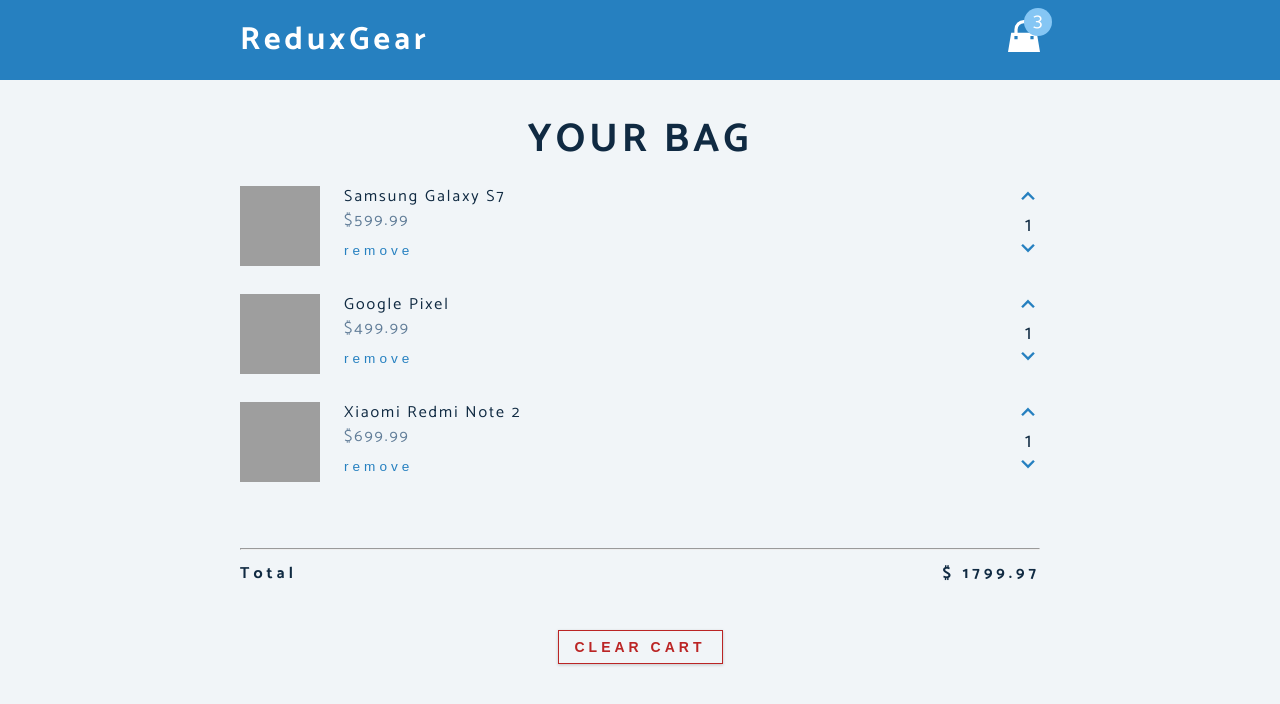
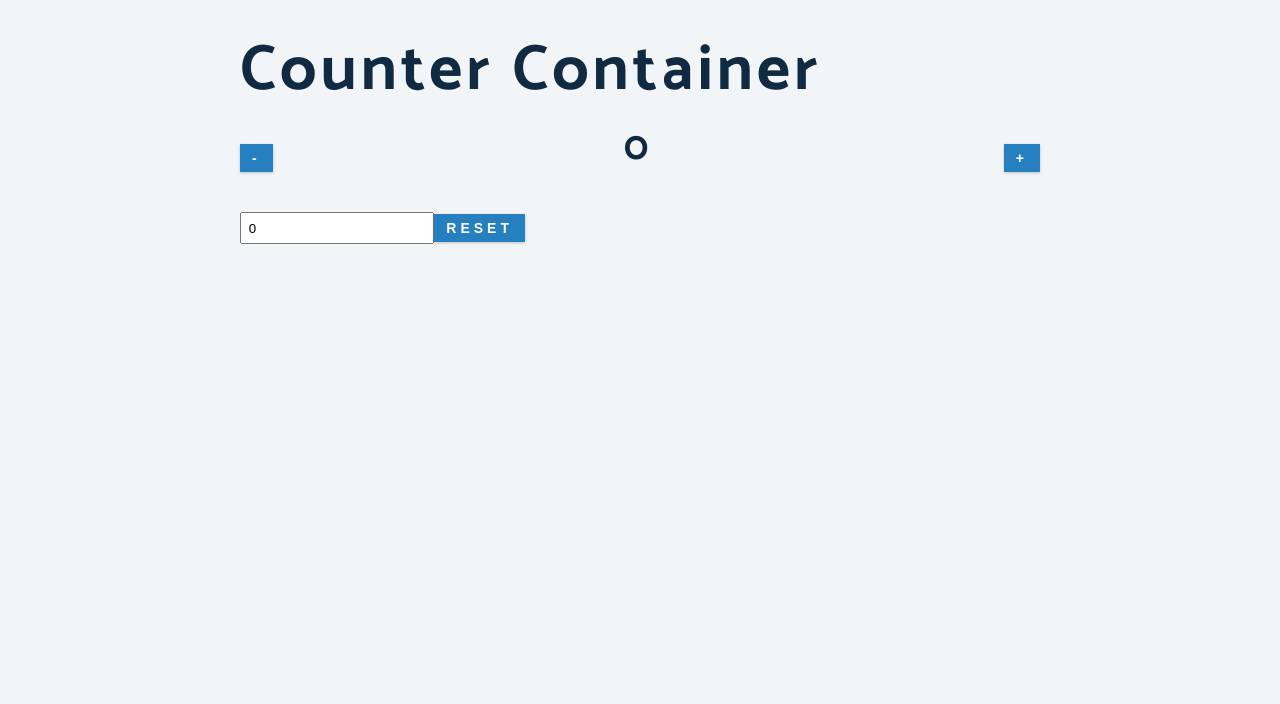
Before and after one commit to systemry420/redux-cart, a React (Create React App) app: page / in a window 1280 px wide. Shown: the top 704 px of the page. Built offline with nearby package versions, Linux system fonts and the light colour scheme; grey boxes are pictures that could not be loaded.

Commit message:
add counter functions using redux

```diff
--- a/src/App.js
+++ b/src/App.js
@@ -9,20 +9,23 @@
 import { createStore } from 'redux'
 import reducer from "./reducer";
 import { Provider } from "react-redux";
+import CounterContainer from "./components/CounterContainer";
+import countReducer, { countState } from "./countReducer";
 
 const initialState = {
   cart: cartItems,
   total: 0,
-  amount: 0
+  amount: 0,
 }
 
-const store = createStore(reducer, initialState)
+const store = createStore(countReducer, countState)
 
 function App() {
   return (
     <Provider store={store}>
-      <Navbar />
-      <CartContainer />
+      {/* <Navbar /> */}
+      {/* <CartContainer /> */}
+      <CounterContainer />
     </Provider>
   );
 }
--- /dev/null
+++ b/src/components/Count.js
@@ -0,0 +1,18 @@
+import React from 'react'
+import { connect } from 'react-redux'
+
+const Count = ({count}) => {
+  return (
+    <div>
+        <h2>{count}</h2>
+    </div>
+  )
+}
+
+function mapState (state) {
+    return {
+        count: state.count
+    }
+}
+
+export default connect(mapState) (Count)
--- /dev/null
+++ b/src/components/CounterContainer.js
@@ -0,0 +1,21 @@
+import React from "react";
+import Count from "./Count";
+import Minus from "./Minus";
+import Plus from "./Plus";
+import Reset from "./Reset";
+
+const CounterContainer = ({ count }) => {
+  return (
+    <div className="cart">
+      <h1>Counter Container</h1>
+      <div className="cart-item">
+        <Minus />
+        <Count />
+        <Plus />
+      </div>
+      <Reset />
+    </div>
+  );
+};
+
+export default CounterContainer
--- /dev/null
+++ b/src/components/Minus.js
@@ -0,0 +1,20 @@
+import React from 'react'
+import { connect } from 'react-redux'
+import { decrease } from '../countReducer'
+
+const Minus = ({ decreaseCount }) => {
+  return (
+    <div>
+        <button onClick={decreaseCount} className='btn'>-</button>
+    </div>
+  )
+}
+
+function mapDispatch(dispatch) {
+    return {
+        decreaseCount: () => dispatch(decrease())
+    }
+
+}
+
+export default connect(null, mapDispatch) (Minus)
--- /dev/null
+++ b/src/components/Plus.js
@@ -0,0 +1,21 @@
+import React from 'react'
+import { connect } from 'react-redux'
+import { increase } from '../countReducer'
+
+const Plus = ({increaseCount}) => {
+  return (
+    <div>
+        <button onClick={() => increaseCount() } className='btn'>+</button>
+    </div>
+  )
+}
+
+function mapDispatchToProps(dispatch) {
+    return {
+        increaseCount: () => {
+            dispatch(increase())
+        }
+    }
+}
+
+export default connect(null, mapDispatchToProps) (Plus)
--- /dev/null
+++ b/src/components/Reset.js
@@ -0,0 +1,24 @@
+import React from 'react'
+import { connect } from 'react-redux';
+import { reset } from '../countReducer';
+
+const Reset = ({ resetCount }) => {
+    const [input, setInput] = React.useState(0);
+
+  return (
+    <div>
+        <input value={input} onChange={(e) => setInput(e.target.value)} type='number' style={{padding: '.5em'}}/>
+        <button onClick={() => resetCount(input)} className='btn'>reset</button>
+    </div>
+  )
+}
+
+
+
+function mapDispatch(dispatch) {
+    return {
+        resetCount: (val) => dispatch(reset(val))
+    }
+}
+
+export default connect(null, mapDispatch) (Reset)
--- /dev/null
+++ b/src/countReducer.js
@@ -0,0 +1,47 @@
+export const INCREASE = "INCREASE";
+export const DECREASE = "DECREASE";
+export const RESET = 'RESET'
+
+export const countState = {
+    count: 0
+  }
+
+// action creators
+export function increase() {
+  return {
+    type: INCREASE
+  };
+}
+
+export function decrease() {
+  return {
+    type: DECREASE
+  };
+}
+
+export function reset(value) {
+    console.log(value);
+    return {
+        type: RESET,
+        payload: value
+    }
+}
+
+const countReducer = (state = countState, action) => {
+  switch (action.type) {
+    case INCREASE:
+      return { ...state, count: +state.count + 1 };
+
+    case DECREASE:
+      return { ...state, count: +state.count - 1 };
+
+    case RESET:
+        console.log(action);
+        return {...state, count: +action.payload}
+
+    default:
+      return state
+  }
+};
+
+export default countReducer;
```
